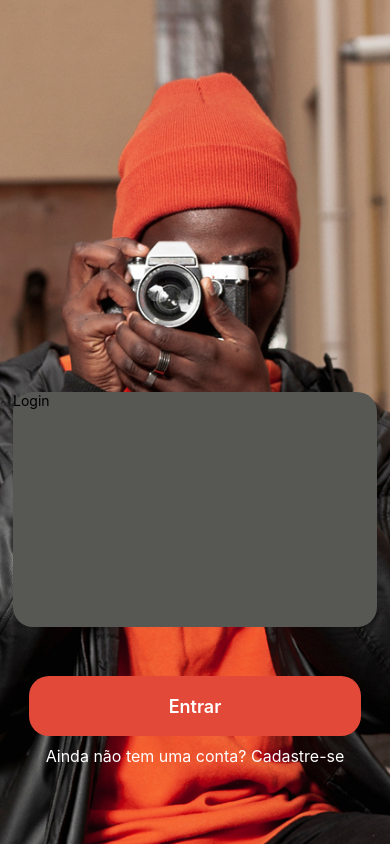
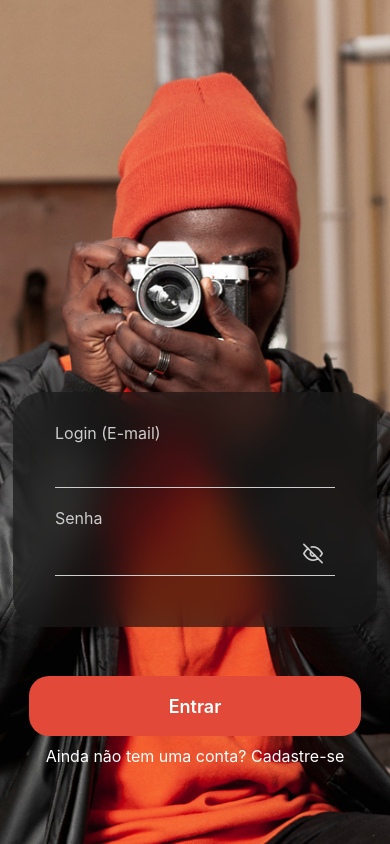
Before and after one commit to Debora-Carvalho/react-native-app-click, a React Native app: screen / in a window 390 px wide. Built offline with nearby package versions, Linux system fonts and the light colour scheme.

Commit message:
:sparkles: feat: adicionando formulario da pagina de login

```diff
--- a/package.json
+++ b/package.json
@@ -12,7 +12,8 @@
     "expo": "~53.0.20",
     "expo-status-bar": "~2.2.3",
     "react": "19.0.0",
-    "react-native": "0.79.5"
+    "react-native": "0.79.5",
+    "expo-blur": "~14.1.5"
   },
   "devDependencies": {
     "@babel/core": "^7.25.2",
--- a/src/components/FormLogin/FormLogin.tsx
+++ b/src/components/FormLogin/FormLogin.tsx
@@ -1,12 +1,52 @@
-import React from 'react';
-import { View, Text } from 'react-native';
+import React, { useState } from 'react';
+import { View, Text, TextInput, TouchableOpacity } from 'react-native';
+import { BlurView } from 'expo-blur';
+import { Feather } from '@expo/vector-icons';
 
 import { styles } from './FormLoginStyles';
 
 export function FormLogin() {
-  return (
-    <View style={styles.container}>
-      <Text>Login</Text>
-    </View>
-  );
+    const [email, setEmail] = useState('');
+    const [password, setPassword] = useState('');
+    const [secure, setSecure] = useState(true);
+
+    return (
+        <BlurView intensity={85} tint="dark" style={styles.container}>
+            <View style={styles.containerInput}>
+                <Text style={styles.label}>
+                    Login (E-mail)
+                </Text>
+
+                <TextInput
+                    style={styles.input}
+                    keyboardType="email-address"
+                    autoCapitalize="none"
+                    value={email}
+                    onChangeText={setEmail}
+                />
+            </View>
+
+            <View style={styles.containerInput}>
+                <Text style={styles.label}>
+                    Senha
+                </Text>
+
+                <View style={[styles.input, styles.inputPassword]}>
+                    <TextInput
+                        secureTextEntry={secure}
+                        value={password}
+                        onChangeText={setPassword}
+                    />
+
+                    <TouchableOpacity onPress={() => setSecure(!secure)}>
+                        <Feather
+                            name={secure ? 'eye-off' : 'eye'}
+                            size={20}
+                            color="#ccc"
+                        />
+                    </TouchableOpacity>
+                </View>
+            </View>
+        </BlurView>
+    );
 }
--- a/src/components/FormLogin/FormLoginStyles.tsx
+++ b/src/components/FormLogin/FormLoginStyles.tsx
@@ -2,10 +2,32 @@ import { StyleSheet } from 'react-native';
 
 export const styles = StyleSheet.create({
   container: {
-    backgroundColor: '#575853',
-    filter: '20%',
     width: 364,
     height: 235,
-    borderRadius: 20,
+    borderRadius: 30,
+    alignItems: 'center',
+    justifyContent: 'center',
+    overflow: 'hidden',
+  },
+  containerInput : {
+    marginBottom: 20
+  },
+  label: {
+    fontSize: 16,
+    color: '#ccc',
+    marginBottom: 4,
+  },
+  input: {
+    width: 280,
+    fontSize: 16,
+    borderBottomWidth: 1,
+    borderColor: '#ccc',
+    paddingHorizontal: 12,
+    paddingVertical: 10,
+  },
+  inputPassword: {
+    flexDirection: 'row',
+    alignItems: 'center',
+    justifyContent: 'space-between'
   }
 });
```
Also changed, not shown: 1 other file (tests, documents, lock files or other folders).
